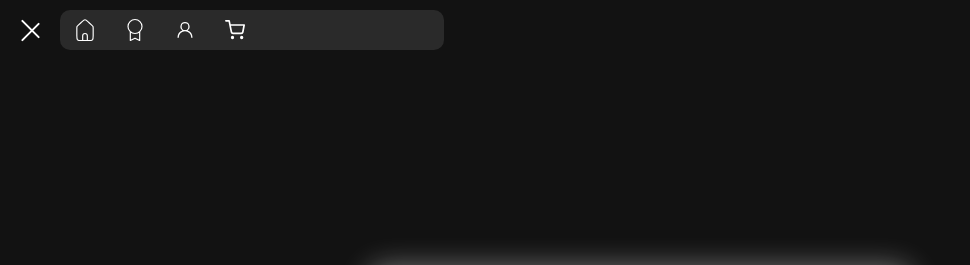
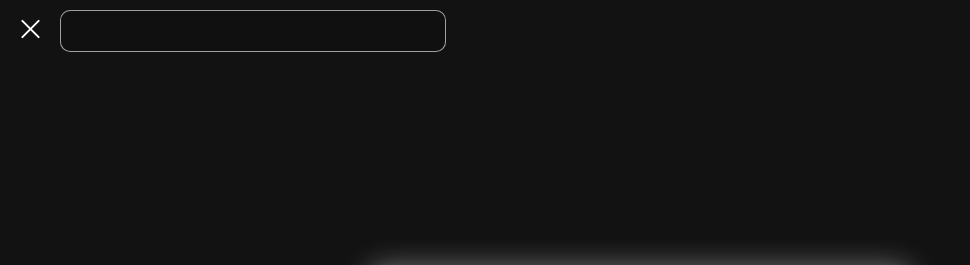
Before and after one commit to kredencos/bio, a plain HTML site: page index.html in a window 1280 px wide. Both pictures are taken after a click on the element 30 px from the left and 30 px from the top of the page. Shown: the top 265 px of the page, without its empty margins (0-970 px from the left). Drawn offline with nearby package versions, Linux system fonts and the light colour scheme.

Commit message:
edited some thinks

```diff
--- a/assets/css/index.css
+++ b/assets/css/index.css
@@ -8,7 +8,7 @@ body {
     display: flex;
     flex-direction: column;
     align-items: center;
-    justify-content: center; /* Center content vertically */
+    justify-content: center;
     height: 100vh;
     margin: 0;
 }
@@ -67,14 +67,6 @@ body {
     }
 }
 
-.menu-container {
-    position: fixed;
-    top: 10px;
-    left: 10px;
-    display: flex;
-    align-items: center;
-}
-
 .menu-toggle {
     display: flex;
     flex-direction: column;
@@ -85,90 +77,74 @@ body {
     background: transparent;
     border: none;
     cursor: pointer;
-    transition: transform 0.3s ease;
+    position: fixed;
+    top: 10px;
+    left: 10px;
     z-index: 1001;
-    /* Ensure it's above the menu */
 }
 
 .bar {
     width: 25px;
-    /* Larger width */
-    height: 1px;
-    /* Thicker */
+    height: 2px;
     background-color: #ffffff;
     transition: all 0.3s ease;
-    position: relative;
+    position: absolute;
     border-radius: 2px;
-    /* Rounded corners for better appearance */
 }
 
 .bar:nth-child(1) {
-    top: 6px;
-    /* Position the top bar */
+    top: 12px;
 }
 
 .bar:nth-child(2) {
+    top: 19px;
     opacity: 1;
-    /* Middle bar */
 }
 
 .bar:nth-child(3) {
-    top: -6px;
-    /* Position the bottom bar */
+    top: 26px;
 }
 
 .menu-toggle.active .bar:nth-child(1) {
     transform: rotate(45deg);
-    height: 2px;
+    top: 18px;
     width: 25px;
-    /* Extended width */
-    top: 0;
 }
 
 .menu-toggle.active .bar:nth-child(2) {
     opacity: 0;
     width: 0;
-    /* Hide the middle bar */
 }
 
 .menu-toggle.active .bar:nth-child(3) {
     transform: rotate(-45deg);
-    height: 2px;
+    top: 18px;
     width: 25px;
-    /* Extended width */
-    top: 0;
 }
 
 .button-container {
     display: none;
-    /* Default is hidden */
-    background-color: rgba(255, 255, 255, 0.1);
+    background-color: rgba(0, 0, 0, 0.1); /* Same background as content */
+    border: none; /* No border by default */
     height: 40px;
-    /* Height of the menu */
     width: 0;
-    /* Start with width 0 */
-    position: absolute;
-    top: 0;
-    /* Align with the top of the toggle button */
-    left: 50px;
-    /* Positioned to the right of the toggle button */
+    position: fixed;
+    top: 10px;
+    left: 60px; /* Adjust position as needed */
     display: flex;
     flex-direction: row;
-    /* Horizontálně */
     align-items: center;
-    transition: width 0.3s ease;
+    transition: width 0.3s ease, border 0.3s ease;
     z-index: 1000;
-    /* Ensure it's below the toggle button */
     overflow: hidden;
     border-radius: 10px;
+    box-shadow: none; /* Remove shadow */
 }
 
 .button-container.active {
     display: flex;
     width: 30vw;
-    /* Width when active */
-    overflow: hidden;
-    border-radius: 10px;
+    border: 1px solid rgba(255, 255, 255, 0.603); /* Same border as content */
 }
 
 .button {
@@ -185,7 +161,6 @@ body {
     transition: all ease-in-out 0.3s;
     cursor: pointer;
     margin: 0 5px;
-    /* Spacing between buttons */
 }
 
 .button:hover {
@@ -193,8 +168,9 @@ body {
 }
 
 .icon {
-    height: 20px;
-    width: 20px;
+    height: 30px;
+    width: 30px;
+    color: #ffffff;
 }
 
 @media only screen and (max-width: 500px) {
--- a/index.html
+++ b/index.html
@@ -10,49 +10,27 @@
 </head>
 
 <body>
+    <!--Menu Button/Bars-->
     <div class="menu-container">
         <div class="menu-toggle" id="menuToggle">
             <div class="bar"></div>
             <div class="bar"></div>
             <div class="bar"></div>
         </div>
+        <!--menu-->
         <div class="button-container" id="buttonContainer">
-            <button class="button" onclick="location.href='skills.html'">
-                <svg viewBox="0 0 24 24" fill="none" xmlns="http://www.w3.org/2000/svg">
-                    <path
-                        d="M17.7218 7.8131C18.3516 8.39795 18.6666 8.69037 18.8333 9.0727C19 9.45504 19 9.88478 19 10.7443L19 17C19 18.8856 19 19.8284 18.4142 20.4142C17.8284 21 16.8856 21 15 21L14 21L10 21L9 21C7.11438 21 6.17157 21 5.58579 20.4142C5 19.8284 5 18.8856 5 17L5 10.7443C5 9.88478 5 9.45503 5.16672 9.0727C5.33345 8.69037 5.64836 8.39795 6.2782 7.8131L8.5 5.75L9.2782 5.02739C10.5691 3.82865 11.2146 3.22928 12 3.22928C12.7854 3.22928 13.4309 3.82865 14.7218 5.02739L15.5 5.75L17.7218 7.8131Z"
-                        stroke="#ffffff" stroke-width="1" stroke-linejoin="round" />
-                    <path d="M10 21V17C10 15.8954 10.8954 15 12 15V15C13.1046 15 14 15.8954 14 17V21" stroke="#ffffff"
-                        stroke-width="1" stroke-linecap="round" stroke-linejoin="round" class="icon" />
-                </svg>
+            <button class="button" onclick="location.href='index.html'">
+            </button>
+            <button class="button" onclick="location.href='projects.html'">
             </button>
             <button class="button">
-                <svg viewBox="0 0 24 24" fill="none" xmlns="http://www.w3.org/2000/svg">
-                    <path
-                        d="M8 13.4722V21L12 19L16 21V13.4722M18 9C18 12.3137 15.3137 15 12 15C8.68629 15 6 12.3137 6 9C6 5.68629 8.68629 3 12 3C15.3137 3 18 5.68629 18 9Z"
-                        stroke="#ffffff" stroke-width="1" stroke-linecap="round" stroke-linejoin="round" />
-                </svg>
             </button>
             <button class="button">
-                <svg class="icon" stroke="currentColor" fill="currentColor" stroke-width="0" viewBox="0 0 24 24"
-                    height="1em" width="1em" xmlns="http://www.w3.org/2000/svg">
-                    <path
-                        d="M12 2.5a5.5 5.5 0 0 1 3.096 10.047 9.005 9.005 0 0 1 5.9 8.181.75.75 0 1 1-1.499.044 7.5 7.5 0 0 0-14.993 0 .75.75 0 0 1-1.5-.045 9.005 9.005 0 0 1 5.9-8.18A5.5 5.5 0 0 1 12 2.5ZM8 8a4 4 0 1 0 8 0 4 4 0 0 0-8 0Z">
-                    </path>
-                </svg>
-            </button>
-            <button class="button">
-                <svg class="icon" stroke="currentColor" fill="none" stroke-width="2" viewBox="0 0 24 24"
-                    stroke-linecap="round" stroke-linejoin="round" height="1em" width="1em"
-                    xmlns="http://www.w3.org/2000/svg">
-                    <circle cx="9" cy="21" r="1"></circle>
-                    <circle cx="20" cy="21" r="1"></circle>
-                    <path d="M1 1h4l2.68 13.39a2 2 0 0 0 2 1.61h9.72a2 2 0 0 0 2-1.61L23 6H6"></path>
-                </svg>
             </button>
         </div>
     </div>
 
+    <!--pfp, text and socials-->
     <div class="content">
         <img class="pfp"
             src="https://cdn.discordapp.com/avatars/713291351168516097/1174d270b4d1b7133f4eacc360a8e5f4?size=1024"
@@ -62,6 +40,7 @@
         </div>
     </div>
 
+    <!--typing effect script-->
     <script src="https://cdn.jsdelivr.net/npm/typed.js@2.0.12"></script>
     <script>
         document.addEventListener("DOMContentLoaded", function () {
@@ -77,7 +56,8 @@
             var typed = new Typed("#typed", options);
         });
 
-        document.getElementById('menuToggle').addEventListener('click', function() {
+        //menu script
+        document.getElementById('menuToggle').addEventListener('click', function () {
             this.classList.toggle('active');
             document.getElementById('buttonContainer').classList.toggle('active');
         });
```
Also changed, not shown: projects.html (renamed from skills.html), 1 other file.
